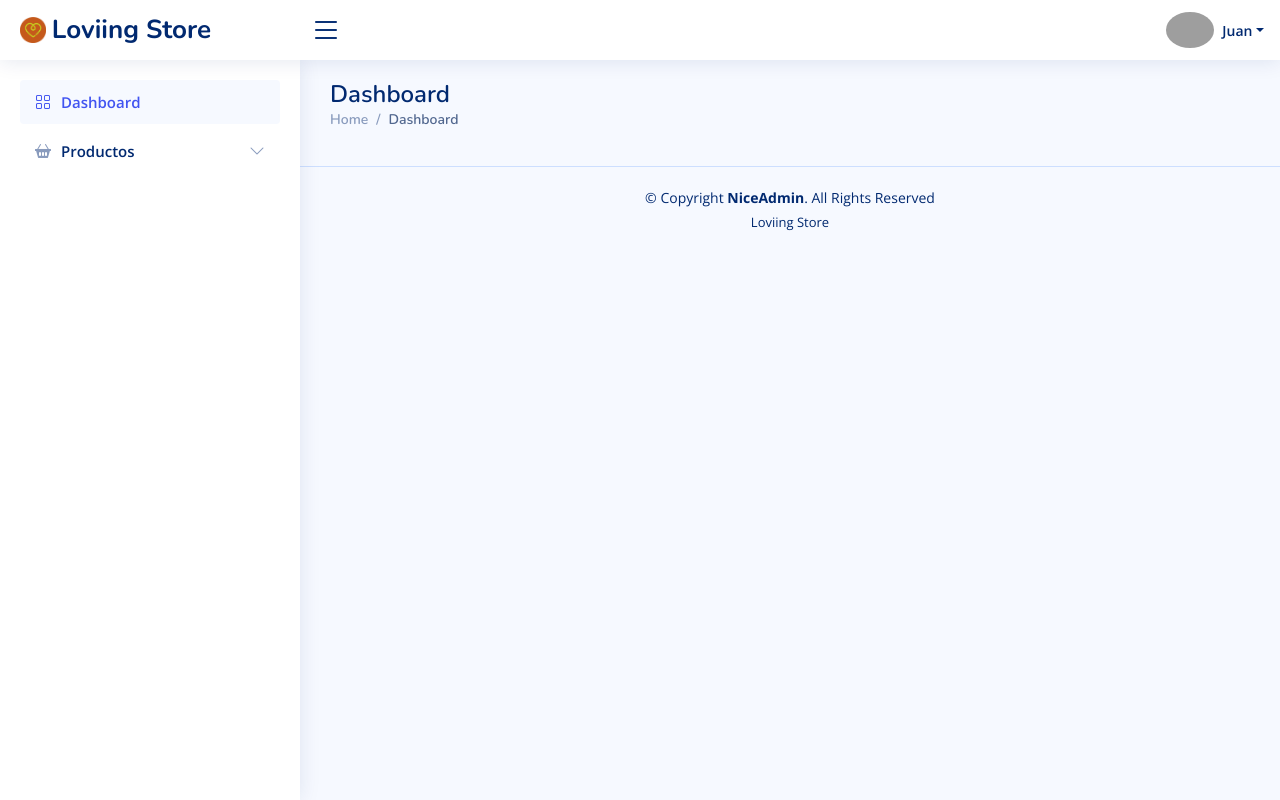
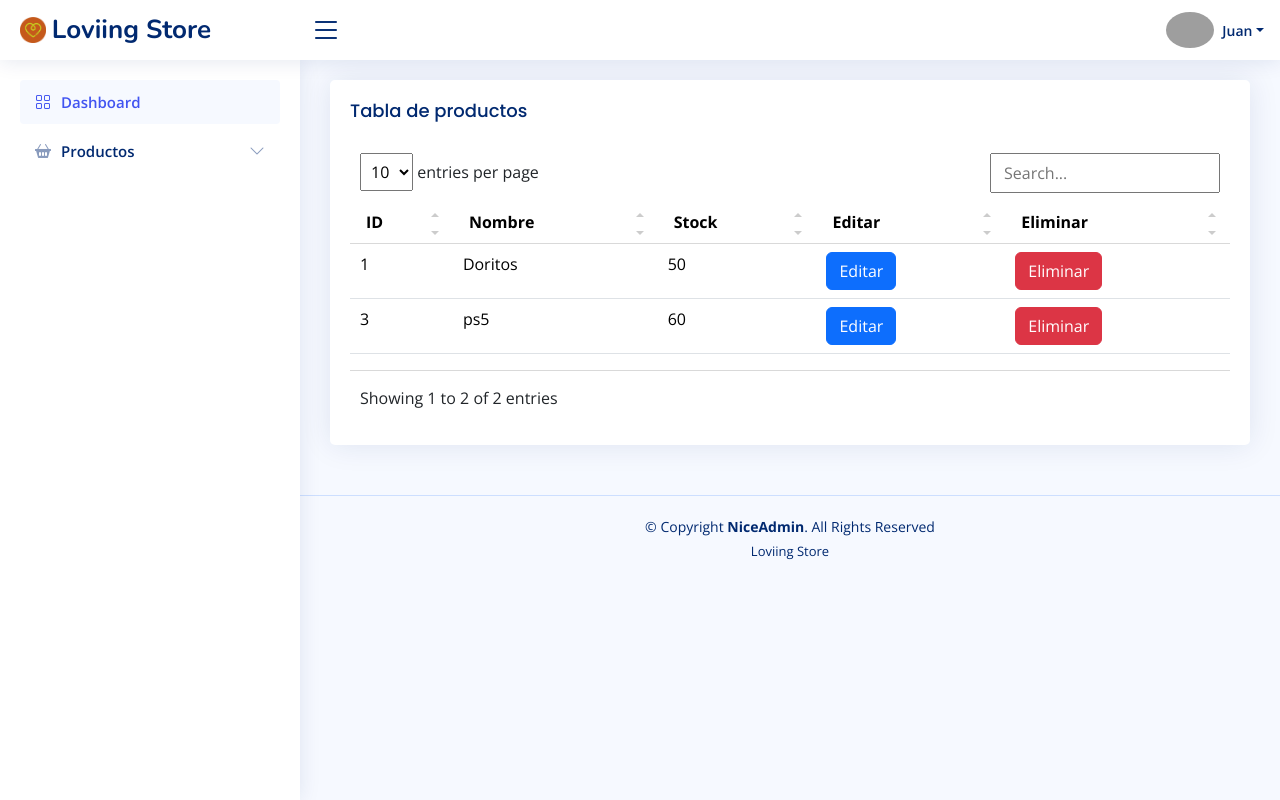
Before and after one commit to JuanDavidZabalaTapiero/Carrito-loviing-store, a PHP site: page /Views/Admin/tblProductos.php in a window 1280 px wide. Run offline with PHP 8.4, Linux system fonts and the light colour scheme; the visitor is signed in with stand-in values (Sample User, id 1); data comes from the database, SQL or seed files in the repository; some libraries are stand-ins or nearby versions; grey boxes are pictures that could not be loaded.

Commit message:
Añadí la tbl de productos y el registro de estos

```diff
--- a/Controllers/Admin/contenidoAdmin.php
+++ b/Controllers/Admin/contenidoAdmin.php
@@ -2,15 +2,22 @@
 
 // CONSULTAS DE USUARIOS
 require_once (__DIR__ . '/../../Models/consultasUsuarios.php');
+
+require_once (__DIR__ . '/../../Models/consultasProductos.php');
 
 class ContenidoAdmin
 {
     // PARA CONSULTAS DE USUARIOS
     public $objConsultasUsuarios;
 
+    // PARA CONSULTAS DE PRODUCTOS
+    public $objConsultasProductos;
+
     public function __construct()
     {
         $this->objConsultasUsuarios = new ConsultasUsuarios();
+
+        $this->objConsultasProductos = new ConsultasProductos();
     }
 
     // LINKS
@@ -132,7 +139,7 @@ class ContenidoAdmin
             <ul class="sidebar-nav" id="sidebar-nav">
 
                 <li class="nav-item">
-                    <a class="nav-link " href="index.html">
+                    <a class="nav-link " href="home.php">
                         <i class="bi bi-grid"></i>
                         <span>Dashboard</span>
                     </a>
@@ -150,7 +157,7 @@ class ContenidoAdmin
                         </li>
 
                         <li>
-                            <a href="#">
+                            <a href="registrarProducto.php">
                                 <i class="bi bi-circle"></i><span>Registrar</span>
                             </a>
                         </li>
@@ -160,6 +167,53 @@ class ContenidoAdmin
             </ul>
         </aside><!-- End Sidebar-->
         <?php
+    }
+
+    // tblProductos.php
+    // MAIN
+    public function showTblProductos()
+    {
+        $arraySelectProductos = $this->objConsultasProductos->selectProductos();
+
+        $filas = $arraySelectProductos['filas'];
+
+        if ($filas == 0) {
+            ?>
+            <tr>
+                <td colspan="3">No hay productos registrados</td>
+            </tr>
+            <?php
+        }
+
+        if ($filas == 1) {
+            $fProducto = $arraySelectProductos['resultado'];
+
+            ?>
+            <tr>
+                <td><?php echo $fProducto['id_producto'] ?></td>
+                <td><?php echo $fProducto['nombre'] ?></td>
+                <td><?php echo $fProducto['stock'] ?></td>
+                <td><a class="btn btn-primary" href="">Editar</a></td>
+                <td><a class="btn btn-danger" href="">Eliminar</a></td>
+            </tr>
+            <?php
+        }
+
+        if ($filas == 2) {
+            $fProductos = $arraySelectProductos['resultados'];
+
+            foreach ($fProductos as $fProducto) {
+                ?>
+                <tr>
+                    <td><?php echo $fProducto['id_producto'] ?></td>
+                    <td><?php echo $fProducto['nombre'] ?></td>
+                    <td><?php echo $fProducto['stock'] ?></td>
+                    <td><a class="btn btn-primary" href="">Editar</a></td>
+                    <td><a class="btn btn-danger" href="">Eliminar</a></td>
+                </tr>
+                <?php
+            }
+        }
     }
 
     // FOOTER
--- a/Models/consultasProductos.php
+++ b/Models/consultasProductos.php
@@ -12,6 +12,19 @@ class ConsultasProductos
     }
 
     // CREATE
+    public function insertProducto($nombre_producto, $stock_producto)
+    {
+        $insertProducto = "INSERT INTO productos(nombre, stock) VALUES (:nombre, :stock)";
+
+        $bindValues = [
+            ':nombre' => $nombre_producto,
+            ':stock' => $stock_producto
+        ];
+
+        $this->objPrepararConsulta->prepararConsulta($insertProducto, $bindValues);
+
+        echo 'Producto registrado';
+    }
 
     // READ
     public function selectProducto($id_producto)
--- a/Views/Admin/tblProductos.php
+++ b/Views/Admin/tblProductos.php
@@ -44,17 +44,39 @@ $objContenidoAdmin = new ContenidoAdmin();
     ?>
 
     <main id="main" class="main">
+        <section class="section">
+            <div class="row">
+                <div class="col-lg-12">
 
-        <div class="pagetitle">
-            <h1>Dashboard</h1>
-            <nav>
-                <ol class="breadcrumb">
-                    <li class="breadcrumb-item"><a href="index.html">Home</a></li>
-                    <li class="breadcrumb-item active">Dashboard</li>
-                </ol>
-            </nav>
-        </div><!-- End Page Title -->
+                    <div class="card">
+                        <div class="card-body">
+                            <h5 class="card-title">Tabla de productos</h5>
 
+                            <!-- Table with stripped rows -->
+                            <table class="table datatable">
+                                <thead>
+                                    <tr>
+                                        <th>ID</th>
+                                        <th>Nombre</th>
+                                        <th>Stock</th>
+                                        <th>Editar</th>
+                                        <th>Eliminar</th>
+                                    </tr>
+                                </thead>
+                                <tbody>
+                                    <?php
+                                    $objContenidoAdmin->showTblProductos();
+                                    ?>
+                                </tbody>
+                            </table>
+                            <!-- End Table with stripped rows -->
+
+                        </div>
+                    </div>
+
+                </div>
+            </div>
+        </section>
     </main><!-- End #main -->
 
     <?php
```
Also changed, not shown: Controllers/Admin/productosController.php (added, +19 -0 lines), Views/Admin/registrarProducto.php (added, +109 -0 lines).
